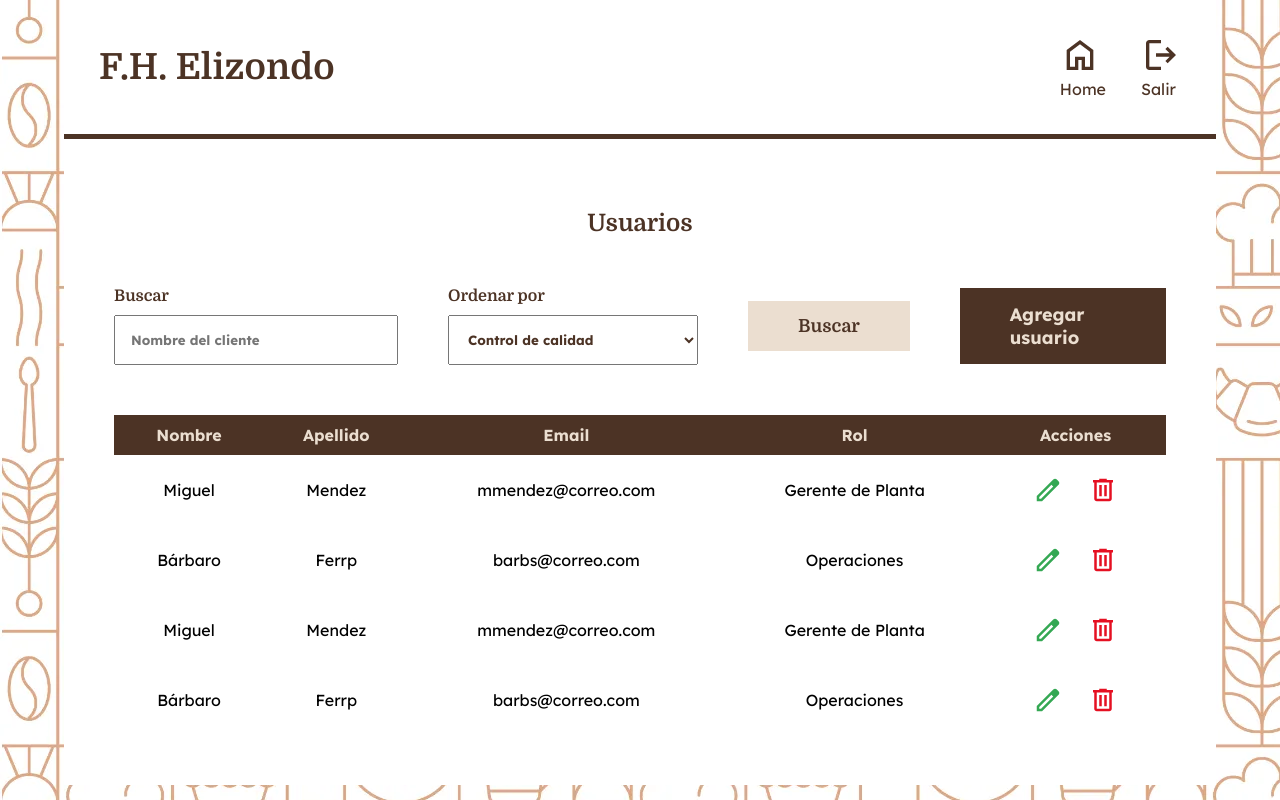
After one commit to AlexCayd/fabrica-harinas, a PHP site: page /modulos/usuarios.html in a window 1280 px wide. The commit adds this page. Run offline with PHP 8.4, Linux system fonts and the light colour scheme.

Commit message:
Correccion modulos home + modulo usuarios frontend

```diff
--- /dev/null
+++ b/modulos/usuarios.html
@@ -0,0 +1,115 @@
+<!DOCTYPE html>
+<html lang="en">
+<head>
+    <meta charset="UTF-8">
+    <meta name="viewport" content="width=device-width, initial-scale=1.0">
+    <title>FHE | Usuarios</title>
+    <link rel="stylesheet" href="../styles.css">
+    <link rel="stylesheet" href="../css/menu.css">
+</head>
+<body>
+    <main class="contenedor hoja">
+        <header class="header">
+            <h2 class="header__logo">
+                F.H. Elizondo
+            </h2>
+
+            <nav class="header__nav">
+                <a href="../menu.html" class="header__btn">
+                    <img class="header__icono" src="../img/home.svg" alt="Home">
+                    <p class="header__textoicono">Home</p>
+                </a>
+
+                <a href="../index.html" class="header__btn">
+                    <img class="header__icono" src="../img/exit.svg" alt="Home">
+                    <p class="header__textoicono">Salir</p>
+                </a>
+            </nav>
+        </header>
+
+        <div class="contenedor__modulo">
+            <h2 class="heading">Usuarios</h2>
+
+            <div class="controles">
+                <div class="buscador">
+                    <h4 class="buscador__label">Buscar</h4>
+                    <input type="text" class="buscador__input" placeholder="Nombre del cliente">
+                </div>
+
+                <div class="ordenar">
+                    <h4 class="ordenar__label">Ordenar por</h4>
+                    <select name="categoria" id="categoria" class="ordenar__select">
+                        <option value="control_calidad">Control de calidad</option>
+                        <option value="laboratorio">Laboratorio</option>
+                        <option value="aseguramiento_calidad">Aseguramiento de Calidad</option>
+                        <option value="gerente_planta">Gerente de Planta</option>
+                        <option value="Operaciones">Operaciones</option>
+                    </select>
+                </div>
+
+                <h2 class="botones__buscar">Buscar</h2>
+                <a href="usuariosform.html" class="botones__crear">Agregar usuario</a>
+            </div>
+
+            <table class="tabla">
+            <thead>
+                <tr class="tabla__encabezado">
+                    <th>Nombre</th>
+                    <th>Apellido</th>
+                    <th>Email</th>
+                    <th>Rol</th>
+                    <th>Acciones</th>
+                </tr>
+            </thead>
+            <tbody>
+                <tr class="tabla__fila">
+                    <td>Miguel</td>
+                    <td>Mendez</td>
+                    <td>mmendez@correo.com</td>
+                    <td>Gerente de Planta</td>
+                    <td class="tabla__botones">
+                        <img src="../img/edit.svg" alt="Editar" class="tabla__boton">
+                        <img src="../img/delete.svg" alt="Eliminar" class="tabla__boton">
+                    </td>
+                </tr>
+
+                <tr class="tabla__fila">
+                    <td>Bárbaro</td>
+                    <td>Ferrp</td>
+                    <td>barbs@correo.com</td>
+                    <td>Operaciones</td>
+                    <td class="tabla__botones">
+                        <img src="../img/edit.svg" alt="Editar" class="tabla__boton">
+                        <img src="../img/delete.svg" alt="Eliminar" class="tabla__boton">
+                    </td>
+                </tr>
+
+                <tr class="tabla__fila">
+                    <td>Miguel</td>
+                    <td>Mendez</td>
+                    <td>mmendez@correo.com</td>
+                    <td>Gerente de Planta</td>
+                    <td class="tabla__botones">
+                        <img src="../img/edit.svg" alt="Editar" class="tabla__boton">
+                        <img src="../img/delete.svg" alt="Eliminar" class="tabla__boton">
+                    </td>
+                </tr>
+
+                <tr class="tabla__fila">
+                    <td>Bárbaro</td>
+                    <td>Ferrp</td>
+                    <td>barbs@correo.com</td>
+                    <td>Operaciones</td>
+                    <td class="tabla__botones">
+                        <img src="../img/edit.svg" alt="Editar" class="tabla__boton">
+                        <img src="../img/delete.svg" alt="Eliminar" class="tabla__boton">
+                    </td>
+                </tr>
+
+                </tbody>
+            </table>
+        </div>
+
+    </main>
+</body>
+</html>
--- a/styles.css
+++ b/styles.css
@@ -205,3 +205,139 @@ h1, h2, h3, h4 {
     font-weight: bold;
     font-size: 14px;
 }
+
+/** MODULOS **/
+.contenedor__modulo {
+    padding: 50px;
+}
+
+.heading {
+    text-align: center;
+    margin: 20px 0;
+}
+
+.controles {
+    display: flex;
+    align-items: center;
+    justify-content: center;
+    gap: 50px;
+    margin: 50px 0;
+}
+
+.filtros {
+    display: flex;
+    gap: 50px;
+}
+
+.buscador__label,
+.ordenar__label {
+    margin-bottom: 10px;
+}
+
+.buscador__input,
+.ordenar__select {
+    font-family: inherit;
+    padding: 15px;
+    min-width: 250px;
+    color: var(--colorSecundario);
+    font-weight: bold;
+}
+
+.botones__buscar,
+.botones__crear {
+    font-size: 18px;
+    padding: 15px 50px;
+    background-color: var(--colorSecundario);
+    color: var(--colorPrimario);
+    font-weight: bold;
+    cursor: pointer;
+    transition: 0.5s all;
+}
+
+.botones__buscar:hover {
+    transform: scale(0.99);
+    font-weight: bold;
+
+}
+
+.botones__buscar {
+    background-color: var(--colorPrimario);
+    color: var(--colorSecundario);
+}
+
+.botones__crear:hover {
+    transform: scale(0.99);
+}
+
+.tabla {
+    width: 100%;
+    border-collapse: collapse;
+}
+
+.tabla__encabezado {
+    background-color: var(--colorSecundario);
+    color: var(--colorPrimario);
+}
+
+.tabla__encabezado th {
+    padding: 10px;
+}
+
+.tabla__fila td{
+    padding: 20px;
+    text-align: center;
+}
+
+.tabla__botones {
+    display: flex;
+    align-items: center;
+    justify-content: center;
+    gap: 25px;
+}
+
+.tabla__boton {
+    height: 30px;
+    cursor: pointer;
+}
+
+.formulario {
+    max-width: 60%;
+    margin: 0 auto;
+    display: flex;
+    flex-direction: column;
+    gap: 30px;
+}
+
+.formulario__campo {
+    display: flex;
+    flex-direction: column;
+    gap: 10px;
+}
+
+.formulario__input,
+.formulario__select {
+    padding: 10px;
+    font-family: inherit;
+    color: var(--colorSecundario);
+    font-weight: bold;
+    border: 2px solid var(--colorSecundario);
+}
+
+.formulario__submit {
+    background-color: var(--colorSecundario);
+    border: none;
+    padding: 20px;
+    color: var(--colorPrimario);
+    font-family: inherit;
+    font-weight: bold;
+    font-size: 16px;
+    cursor: pointer;
+}
+
+.atras {
+    background-color: var(--colorSecundario);
+    color: var(--colorPrimario);
+    font-weight: bold;
+    padding: 15px 40px;
+    font-size: 14px;
+}
```
Also changed, not shown: menu.html (+12 -7 lines), modulos/estadisticos.html (added, +11 -0 lines), modulos/usuariosform.html (added, +70 -0 lines), img/delete.svg (added), img/edit.svg (added), img/stats.svg (added), img/users.svg (added).
